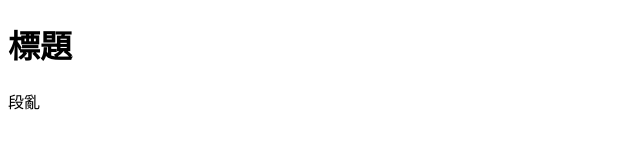
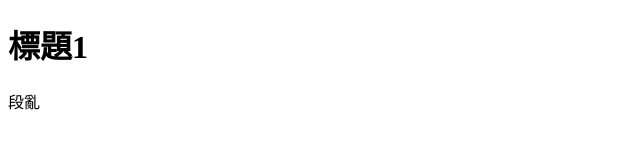
Before and after one commit to rubxx40734/git-rebase, a plain HTML site: page index.html in a window 1280 px wide. Shown: the full height of the page, 0-640 px from the left. Drawn offline with Linux system fonts and the light colour scheme.

Commit message:
add 標題1

```diff
--- a/index.html
+++ b/index.html
@@ -7,7 +7,7 @@
     <title>Document</title>
 </head>
 <body>
-    <h1>標題</h1>
+    <h1>標題1</h1>
     <p>段亂</p>
 </body>
 </html>
```
